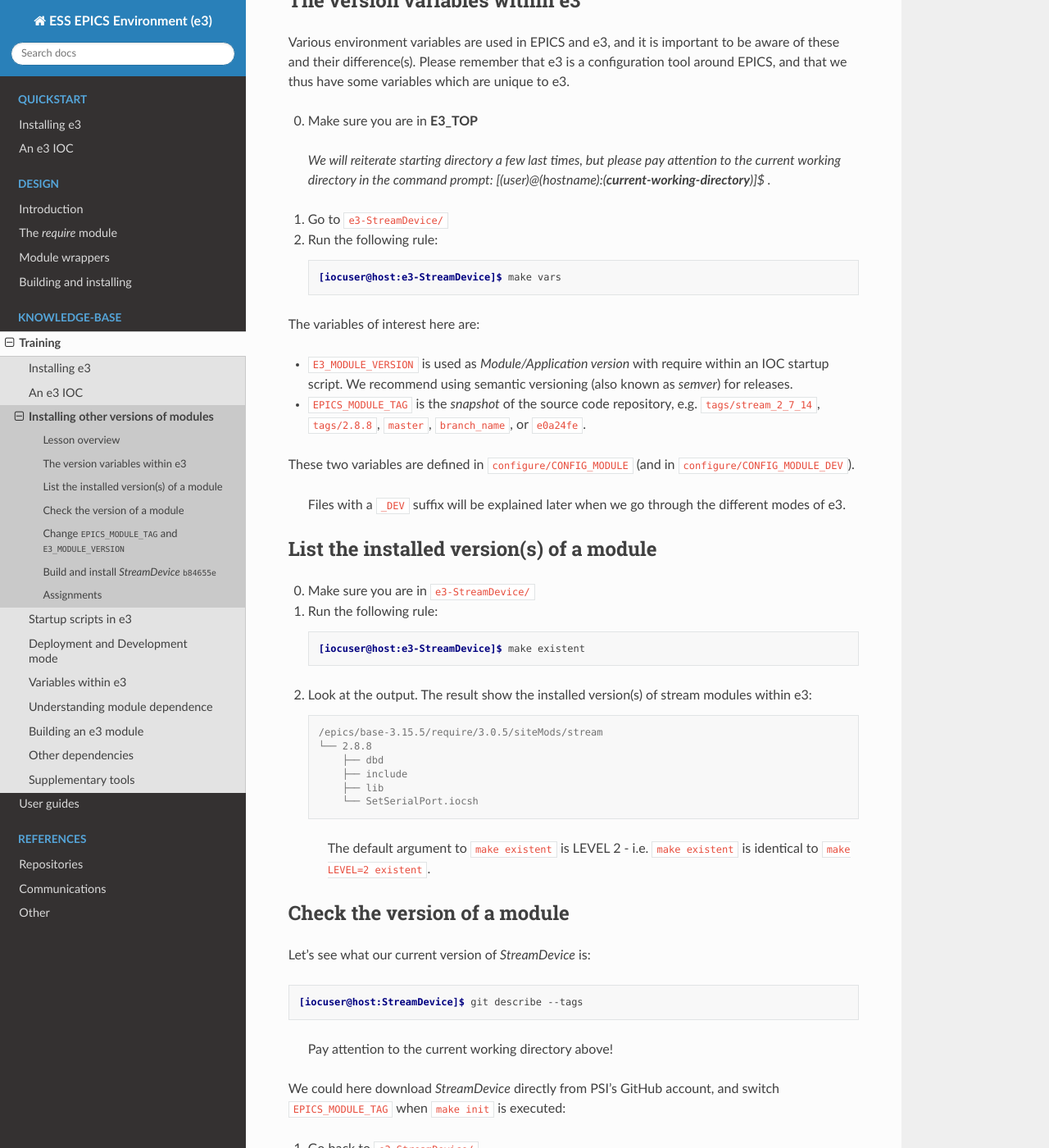
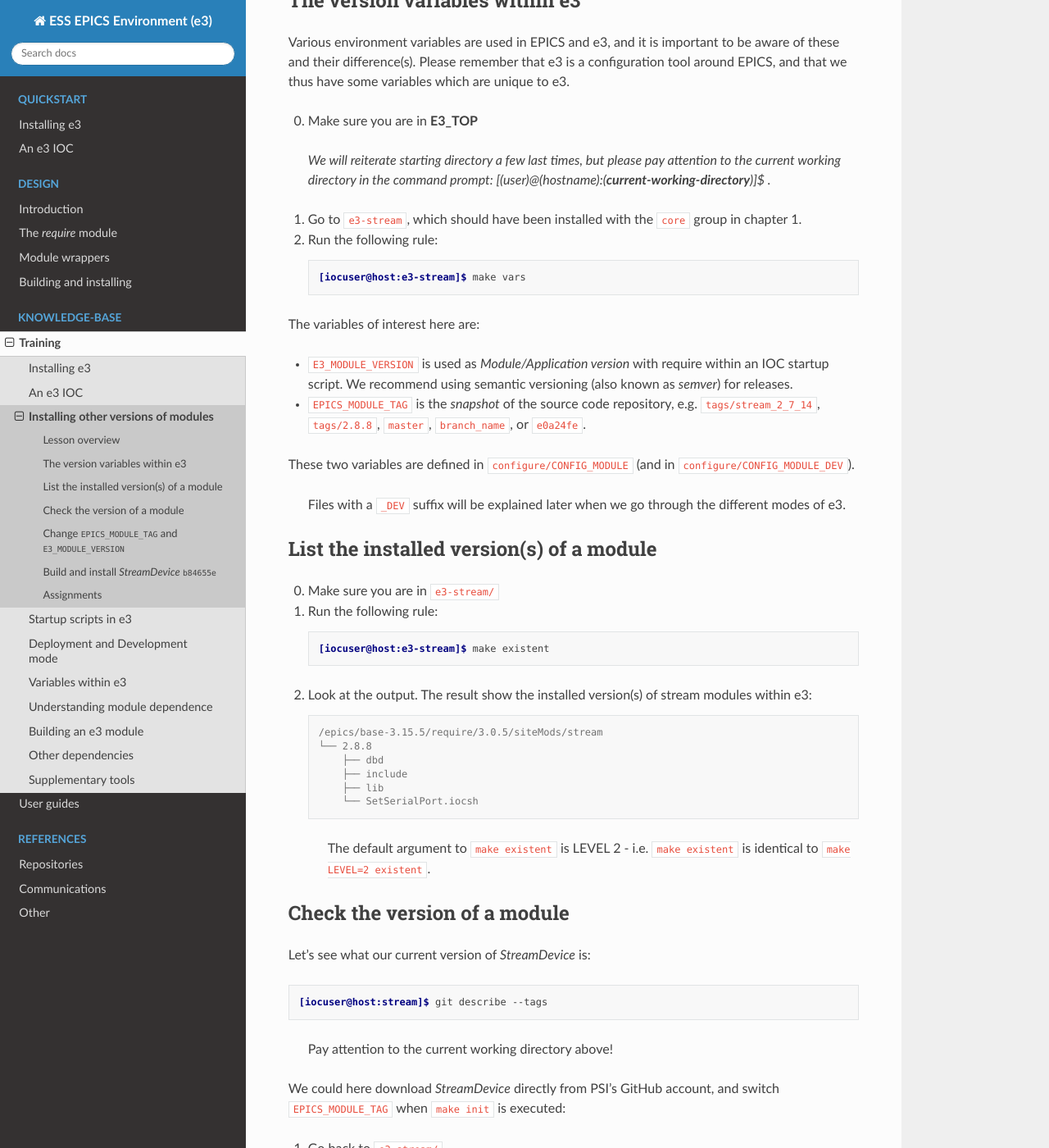
Before and after one commit to ttkorhonen/e3pages, a Sphinx documentation site: the page built from docs/kb/training/workbook/3_module_versions.md, in a window 1280 px wide and 1400 px high, scrolled down 451 px. Shown: the whole window at 82% size. Built offline with Sphinx 7.4.7 and the Read the Docs theme 2.0.0, drawn with Linux system fonts in a browser that asks for light colours; some of the changed text lies outside the part shown.

Commit message:
Updated 'stream' vis-a-vis 'StreamDevice'

````diff
--- a/docs/kb/training/workbook/3_module_versions.md
+++ b/docs/kb/training/workbook/3_module_versions.md
@@ -19,11 +19,11 @@ Various environment variables are used in EPICS and e3, and it is important to b
 
 > *We will reiterate starting directory a few last times, but please pay attention to the current working directory in the command prompt: [(user)@(hostname):(**current-working-directory**)]$ .*
 
-1. Go to `e3-StreamDevice/`
+1. Go to `e3-stream`, which should have been installed with the `core` group in chapter 1.
 2. Run the following rule:
 
    ```console
-   [iocuser@host:e3-StreamDevice]$ make vars
+   [iocuser@host:e3-stream]$ make vars
    ```
 
 The variables of interest here are:
@@ -38,11 +38,11 @@ These two variables are defined in `configure/CONFIG_MODULE` (and in `configure/
 
 ## List the installed version(s) of a module
 
-0. Make sure you are in `e3-StreamDevice/`
+0. Make sure you are in `e3-stream/`
 1. Run the following rule:
 
    ```console
-   [iocuser@host:e3-StreamDevice]$ make existent
+   [iocuser@host:e3-stream]$ make existent
    ```
 
 2. Look at the output.
@@ -64,14 +64,14 @@ These two variables are defined in `configure/CONFIG_MODULE` (and in `configure/
 Let's see what our current version of *StreamDevice* is:
 
 ```console
-[iocuser@host:StreamDevice]$ git describe --tags
+[iocuser@host:stream]$ git describe --tags
 ```
 
 > Pay attention to the current working directory above!
 
 We could here download *StreamDevice* directly from PSI's GitHub account, and switch `EPICS_MODULE_TAG` when `make init` is executed:
 
-1. Go back to `e3-StreamDevice/`
+1. Go back to `e3-stream/`
 2. Run `make init` to see what kind of output you get.
 
    Can you guess what kind of process that is happening behind scenes?
@@ -107,15 +107,15 @@ We could here download *StreamDevice* directly from PSI's GitHub account, and sw
   > You could instead create a local `CONFIG_MODULE` file, `CONFIG_MODULE.local`, like:
 
   > ```bash
-  > [iocuser@host:e3-StreamDevice]$ echo "EPICS_MODULE_TAG:=master" > configure/CONFIG_MODULE.local
-  > [iocuser@host:e3-StreamDevice]$ echo "E3_MODULE_VERSION:=e3training" >> configure/CONFIG_MODULE.local
+  > [iocuser@host:e3-stream]$ echo "EPICS_MODULE_TAG:=master" > configure/CONFIG_MODULE.local
+  > [iocuser@host:e3-stream]$ echo "E3_MODULE_VERSION:=e3training" >> configure/CONFIG_MODULE.local
   > ```
 
 * Verify your configuration with `make vars`.
 
 ## Build and install *StreamDevice* `b84655e`
 
-Time to try out some makefile rules. See if you can spot the difference between before now. From `e3-StreamDevice/`, run:
+Time to try out some makefile rules. See if you can spot the difference between before now. From `e3-stream/`, run:
 
 1. `make vars`
 2. `make init`
````
